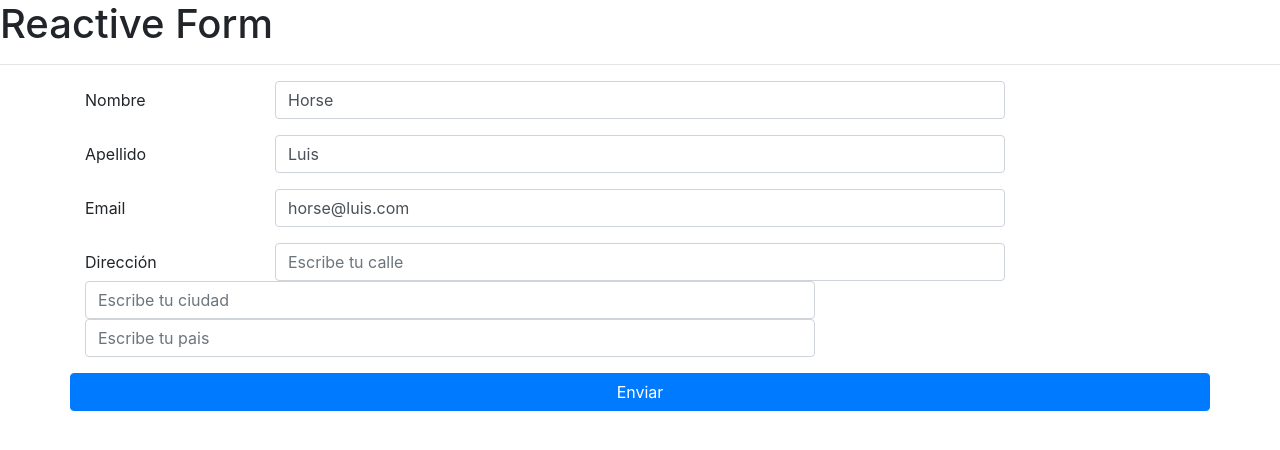
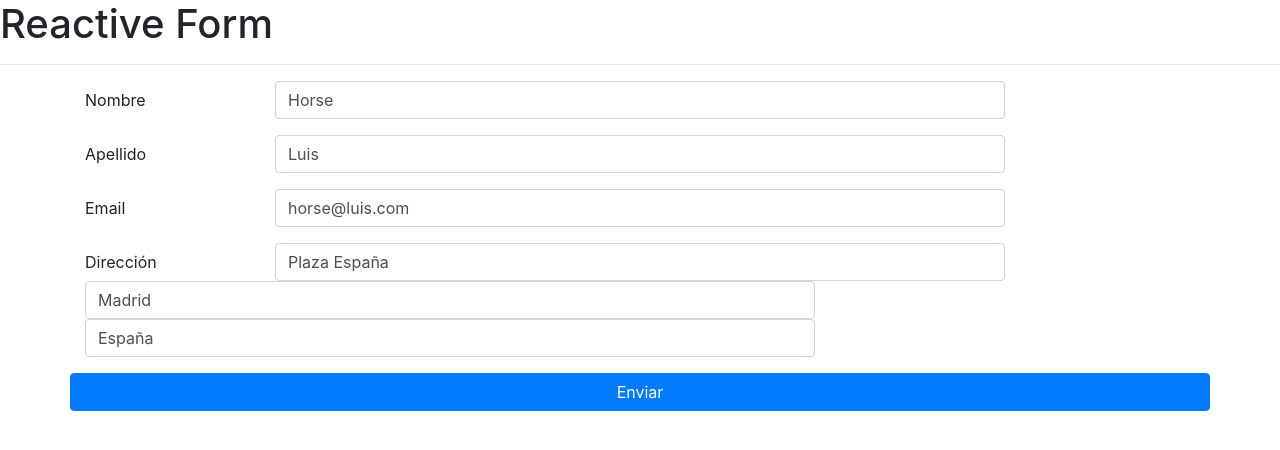
Before and after one commit to AsterixKo/angular-forms, an Angular app: page /reactivo in a window 1280 px wide. Shown: the top 450 px of the page. Built offline with nearby package versions, Linux system fonts and the light colour scheme.

Commit message:
corregir form reactive

```diff
--- a/src/app/components/reactive-form/reactive-form.component.html
+++ b/src/app/components/reactive-form/reactive-form.component.html
@@ -37,15 +37,15 @@
       <label class="col-2 col-form-label">Dirección</label>
       <div class="col-8">
         <input class="form-control" type="text" placeholder="Escribe tu calle" formControlName="calle"
-          [class.is-invalid]="emailInvalido">
+          [class.is-invalid]="calleInvalido">
       </div>
       <div class="col-8">
         <input class="form-control" type="text" placeholder="Escribe tu ciudad" formControlName="ciudad"
-          [class.is-invalid]="emailInvalido">
+          [class.is-invalid]="ciudadInvalido">
       </div>
       <div class="col-8">
         <input class="form-control" type="text" placeholder="Escribe tu pais" formControlName="pais"
-          [class.is-invalid]="emailInvalido">
+          [class.is-invalid]="paisInvalido">
       </div>
     </div>
 
--- a/src/app/components/reactive-form/reactive-form.component.ts
+++ b/src/app/components/reactive-form/reactive-form.component.ts
@@ -29,15 +29,25 @@ export class ReactiveFormComponent implements OnInit {
     return this.forma.get('email').invalid && this.forma.get('email').touched;
   }
 
+  get calleInvalido(): boolean {
+    return this.forma.get('direccion.calle').invalid && this.forma.get('direccion.calle').touched;
+  }
+  get ciudadInvalido(): boolean {
+    return this.forma.get('direccion.ciudad').invalid && this.forma.get('direccion.ciudad').touched;
+  }
+  get paisInvalido(): boolean {
+    return this.forma.get('direccion.pais').invalid && this.forma.get('direccion.pais').touched;
+  }
+
   createForm() {
     this.forma = this.fb.group({
       nombre: ['Horse', [Validators.required, Validators.minLength(3)]],
       apellido: ['Luis', Validators.required],
       email: ['horse@luis.com', [Validators.required, Validators.pattern("[a-z0-9._%+-]+@[a-z0-9.-]+\\.[a-z]{2,3}$")]],
       direccion: this.fb.group({
-        calle: ['', Validators.required],
-        ciudad: ['', Validators.required],
-        pais: ['', Validators.required]
+        calle: ['Plaza España', Validators.required],
+        ciudad: ['Madrid', Validators.required],
+        pais: ['España', Validators.required]
       })
     });
   }
```
